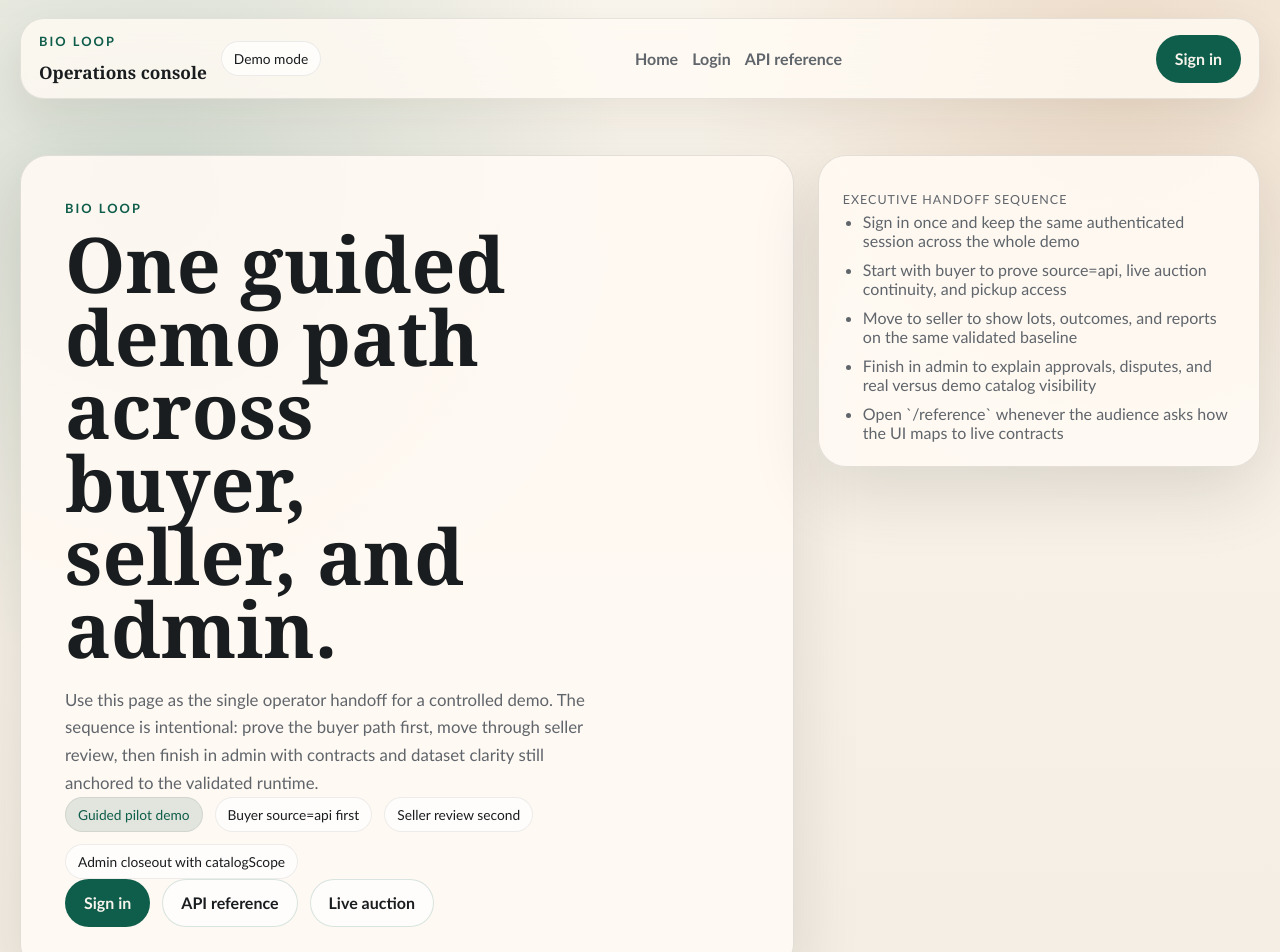
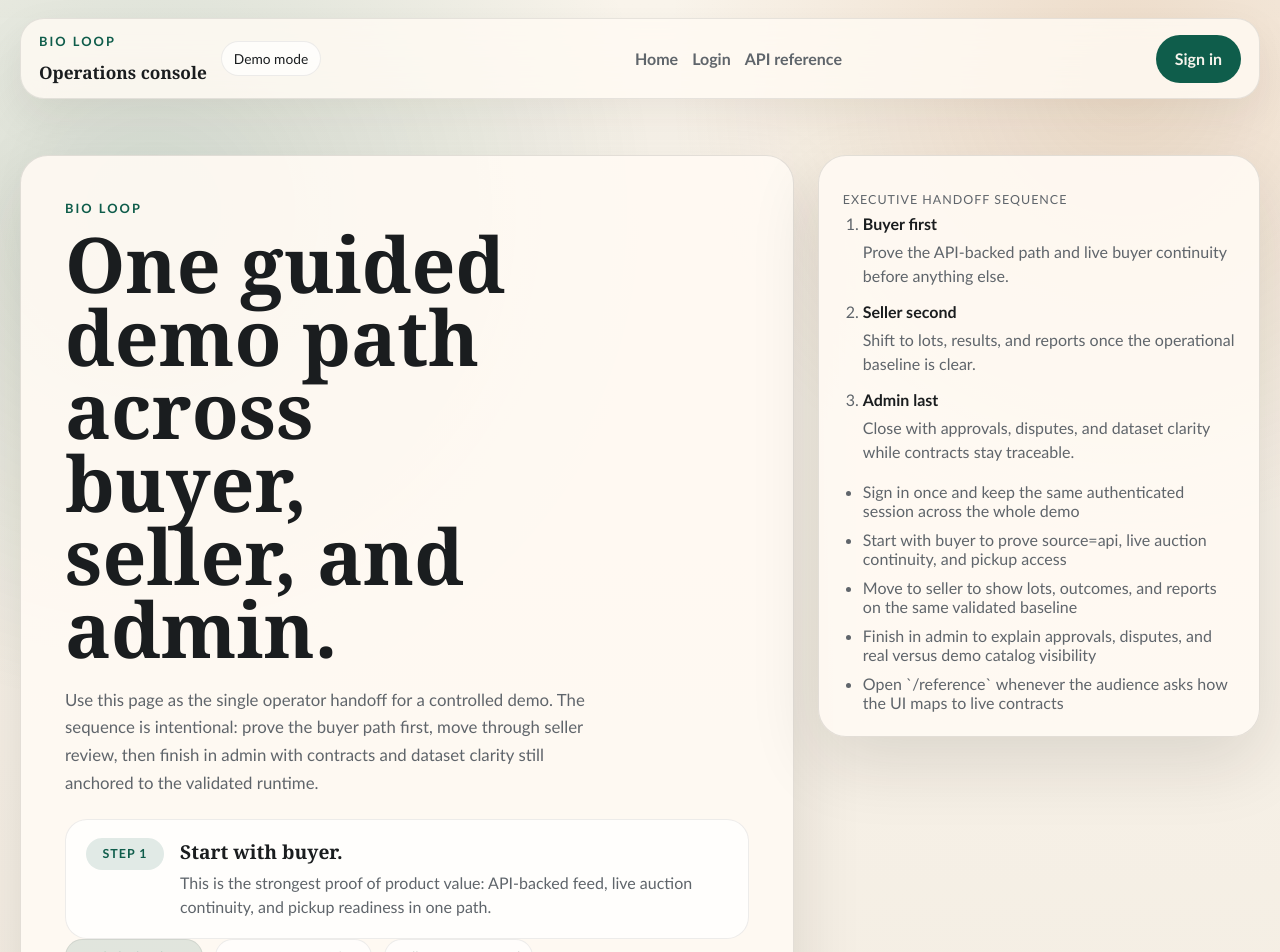
Before and after one commit to devricardo90/Bio-Loop-Orchestrator, a Next.js app in the folder apps/web/: page / in a window 1280 px wide. Shown: the top 952 px of the page. Built offline with nearby package versions, Linux system fonts and the light colour scheme; no server answers.

Commit message:
docs: checkpoint figma readiness and refine buyer slice

```diff
--- a/apps/web/app/globals.css
+++ b/apps/web/app/globals.css
@@ -192,6 +192,75 @@ h3 {
   max-width: 60ch;
 }
 
+.hero-callout,
+.journey-banner,
+.login-bridge,
+.login-route-note,
+.context-card {
+  border: 1px solid rgba(26, 29, 31, 0.08);
+  background: rgba(255, 255, 255, 0.72);
+  border-radius: 22px;
+}
+
+.hero-callout {
+  margin-top: 22px;
+  display: grid;
+  grid-template-columns: auto 1fr;
+  gap: 16px;
+  align-items: start;
+  padding: 18px 20px;
+}
+
+.hero-callout-step,
+.journey-badge {
+  display: inline-flex;
+  align-items: center;
+  justify-content: center;
+  min-width: 78px;
+  min-height: 32px;
+  padding: 0 12px;
+  border-radius: 999px;
+  background: rgba(15, 93, 75, 0.12);
+  color: var(--accent);
+  font-size: 0.78rem;
+  font-weight: 800;
+  letter-spacing: 0.08em;
+  text-transform: uppercase;
+}
+
+.hero-callout strong,
+.journey-banner-copy strong {
+  display: block;
+  font-family: Georgia, "Times New Roman", serif;
+  font-size: 1.2rem;
+  margin-bottom: 6px;
+}
+
+.hero-callout p,
+.journey-banner-copy p {
+  margin: 0;
+  color: var(--muted);
+  line-height: 1.55;
+}
+
+.sequence-list {
+  margin: 0 0 18px;
+  padding-left: 20px;
+  display: grid;
+  gap: 12px;
+}
+
+.sequence-list li {
+  color: var(--muted);
+  line-height: 1.5;
+}
+
+.sequence-list strong {
+  display: block;
+  color: var(--text);
+  margin-bottom: 4px;
+}
+
 .panel {
   padding: 24px;
 }
@@ -367,6 +436,18 @@ h3 {
   gap: 24px;
 }
 
+.buyer-context-strip {
+  display: grid;
+  grid-template-columns: repeat(2, minmax(0, 1fr));
+  gap: 20px;
+  margin: 0 0 24px;
+}
+
+.context-card {
+  display: grid;
+  gap: 12px;
+}
+
 .seller-layout {
   display: grid;
   grid-template-columns: minmax(0, 1.45fr) minmax(320px, 0.9fr);
@@ -525,6 +606,38 @@ h3 {
   gap: 16px;
 }
 
+.journey-banner {
+  margin-top: 22px;
+  display: grid;
+  gap: 16px;
+  padding: 18px 20px;
+}
+
+.journey-banner-steps {
+  display: flex;
+  flex-wrap: wrap;
+  gap: 10px;
+}
+
+.journey-step {
+  display: inline-flex;
+  align-items: center;
+  min-height: 36px;
+  padding: 0 14px;
+  border-radius: 999px;
+  border: 1px solid rgba(26, 29, 31, 0.08);
+  background: rgba(255, 255, 255, 0.82);
+  color: var(--muted);
+  font-size: 0.82rem;
+  font-weight: 700;
+}
+
+.journey-step-active {
+  border-color: rgba(15, 93, 75, 0.22);
+  background: rgba(15, 93, 75, 0.1);
+  color: var(--accent);
+}
+
 .seller-spotlight {
   display: grid;
   align-content: start;
@@ -614,6 +727,21 @@ h3 {
   align-content: start;
   gap: 18px;
   padding: 18px 0;
+}
+
+.login-bridge,
+.login-route-note {
+  padding: 16px 18px;
+}
+
+.login-bridge {
+  display: grid;
+  gap: 10px;
+}
+
+.login-route-note strong {
+  display: block;
+  font-size: 1rem;
 }
 
 .persona-stack {
@@ -913,7 +1041,8 @@ h3 {
   .seller-layout,
   .pickup-layout,
   .handoff-grid,
-  .pickup-action-grid {
+  .pickup-action-grid,
+  .buyer-context-strip {
     grid-template-columns: 1fr;
   }
 
--- a/apps/web/app/page.tsx
+++ b/apps/web/app/page.tsx
@@ -45,6 +45,16 @@ export default function HomePage() {
             buyer path first, move through seller review, then finish in admin with contracts and dataset clarity still
             anchored to the validated runtime.
           </p>
+          <div className="hero-callout">
+            <span className="hero-callout-step">Step 1</span>
+            <div>
+              <strong>Start with buyer.</strong>
+              <p>
+                This is the strongest proof of product value: API-backed feed, live auction continuity, and pickup
+                readiness in one path.
+              </p>
+            </div>
+          </div>
           <div className="tag-row">
             <span className="chip chip-accent">Guided pilot demo</span>
             <span className="chip">Buyer source=api first</span>
@@ -67,6 +77,20 @@ export default function HomePage() {
         <div className="hero-side">
           <div className="panel">
             <p className="label">Executive handoff sequence</p>
+            <ol className="sequence-list">
+              <li>
+                <strong>Buyer first</strong>
+                <span>Prove the API-backed path and live buyer continuity before anything else.</span>
+              </li>
+              <li>
+                <strong>Seller second</strong>
+                <span>Shift to lots, results, and reports once the operational baseline is clear.</span>
+              </li>
+              <li>
+                <strong>Admin last</strong>
+                <span>Close with approvals, disputes, and dataset clarity while contracts stay traceable.</span>
+              </li>
+            </ol>
             <ul className="feature-list">
               <li>Sign in once and keep the same authenticated session across the whole demo</li>
               <li>Start with buyer to prove source=api, live auction continuity, and pickup access</li>
--- a/apps/web/components/buyer-dashboard.tsx
+++ b/apps/web/components/buyer-dashboard.tsx
@@ -225,6 +225,22 @@ export function BuyerDashboard({ mode, auctionId }: BuyerDashboardProps) {
             The buyer feed and auction detail are loaded from the live API. Bids stay disabled until the auction is
             live and the active buyer is approved.
           </p>
+          <div className="journey-banner">
+            <div className="journey-banner-copy">
+              <span className="journey-badge">Primary product proof</span>
+              <strong>{mode === "feed" ? "Feed -> live auction -> pickup" : "Auction detail inside the buyer path"}</strong>
+              <p>
+                {mode === "feed"
+                  ? "Use this workspace first in the demo. It shows where buyers discover lots, verify source=api, and continue into pickup."
+                  : "This detail view is where the buyer path proves contract-safe bidding without leaving the validated runtime."}
+              </p>
+            </div>
+            <div className="journey-banner-steps">
+              <span className="journey-step journey-step-active">1. Feed</span>
+              <span className={`journey-step ${mode === "auction" ? "journey-step-active" : ""}`}>2. Auction</span>
+              <span className="journey-step">3. Pickup</span>
+            </div>
+          </div>
           <div className="hero-meta">
             <span className="chip chip-accent">{formatSyncTime(workspace.lastSyncedAt)}</span>
             <span className="chip">{workspace.auctions.length} auctions tracked</span>
@@ -278,6 +294,26 @@ export function BuyerDashboard({ mode, auctionId }: BuyerDashboardProps) {
           </article>
         ))}
       </section>
+      {mode === "feed" ? (
+        <section className="buyer-context-strip" aria-label="Buyer feed context">
+          <article className="panel context-card">
+            <p className="eyebrow">Why this comes first</p>
+            <h2>Buyer is the clearest proof of product continuity.</h2>
+            <p className="muted">
+              The feed explains discovery, the auction explains price action, and pickup explains operational closure
+              without changing workspace.
+            </p>
+          </article>
+          <article className="panel context-card">
+            <p className="eyebrow">What to verify</p>
+            <ul className="feature-list">
+              <li>Confirm `source=api` before discussing the rest of the demo</li>
+              <li>Open a live auction from the spotlight or feed list</li>
+              <li>Use pickup queue as the operational continuation after award</li>
+            </ul>
+          </article>
+        </section>
+      ) : null}
 
       {mode === "feed" ? (
         <section className="feed-layout">
--- a/apps/web/components/login-panel.tsx
+++ b/apps/web/components/login-panel.tsx
@@ -92,6 +92,13 @@ export function LoginPanel() {
             The browser keeps only httpOnly cookies. This page requests a CSRF token first, posts your role-specific
             credentials to the API, and returns you to the correct operational route.
           </p>
+          <div className="login-bridge">
+            <span className="status-badge status-live">Buyer-first demo flow</span>
+            <p className="muted">
+              Use buyer as the default handoff, then move through seller and admin only after the API-backed flow is
+              clear.
+            </p>
+          </div>
 
           <div className="persona-stack">
             {personaActions.map((action) => (
@@ -150,6 +157,10 @@ export function LoginPanel() {
             </div>
             <span className={`status-badge status-${persona === "buyer" ? "live" : "scheduled"}`}>{persona}</span>
           </div>
+          <div className="login-route-note">
+            <span className="label">Next route</span>
+            <strong>{nextRoute || activeAction.route}</strong>
+          </div>
 
           <label className="field">
             <span>Email</span>
```
Also changed, not shown: 5 other files (tests, documents, lock files or other folders).
